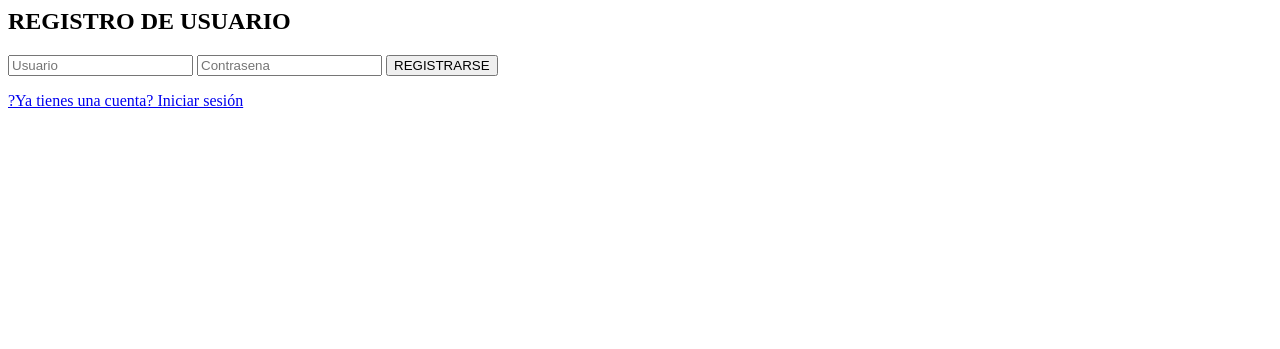
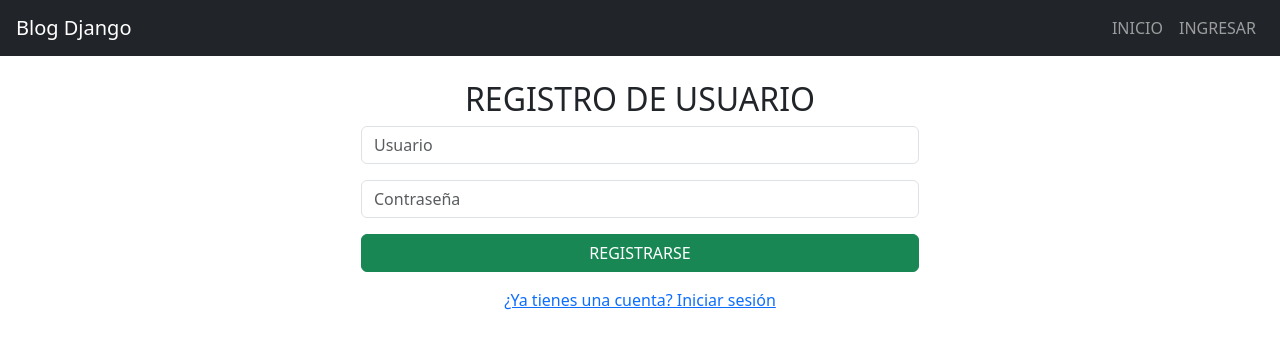
Before and after one commit to dsc95/blog-Django, a Django app: page /registro/ in a window 1280 px wide. Shown: the top 349 px of the page. Run offline with Django 4.2, Linux system fonts and the light colour scheme.

Commit message:
Registro 1

```diff
--- a/blog/templates/blog/registro.html
+++ b/blog/templates/blog/registro.html
@@ -1,8 +1,25 @@
-<h2>REGISTRO DE USUARIO</h2>
-<form method='post'>
+{% extends "blog/base.html" %}
+{% block title %} Registro {% endblock title %}
+{% block content %}
+
+<h2 class="text-center">REGISTRO DE USUARIO</h2>
+
+<form method="post" class="w-50 mx-auto">
     {% csrf_token %}
-    <input type="text" name="username" placeholder="Usuario" required>
-    <input type="password" name="password" placeholder="Contrasena" required>
-    <button type="submit">REGISTRARSE</button>
+    {% if error %}
+        <div class="alert alert-danger">{{ error }}</div>
+    {% endif %}
+    <div class="mb-3">
+        <input type="text" name="username" class="form-control" placeholder="Usuario" required>
+    </div>
+    <div class="mb-3">
+        <input type="password" name="password" class="form-control" placeholder="Contraseña" required>
+    </div>
+    <button type="submit" class="btn btn-success w-100">REGISTRARSE</button>
 </form>
-<a href="{% url 'login'%}"> ?Ya tienes una cuenta? Iniciar sesión</a>
+
+<div class="text-center mt-3">
+    <a href="{% url 'login' %}">¿Ya tienes una cuenta? Iniciar sesión</a>
+</div>
+
+{% endblock content %}
```
